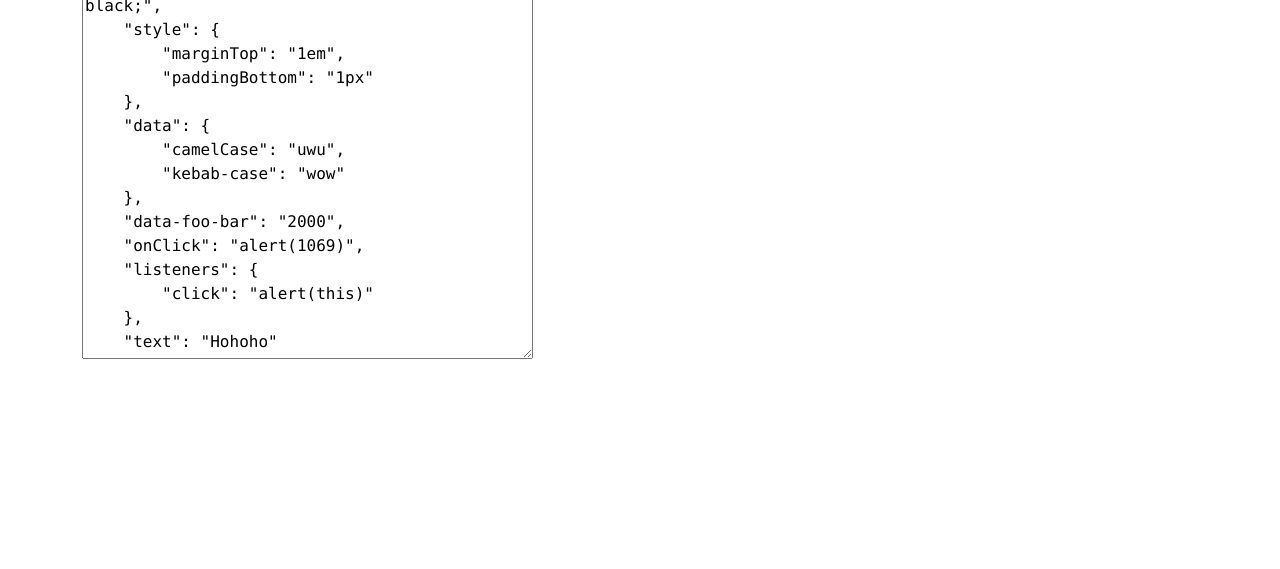
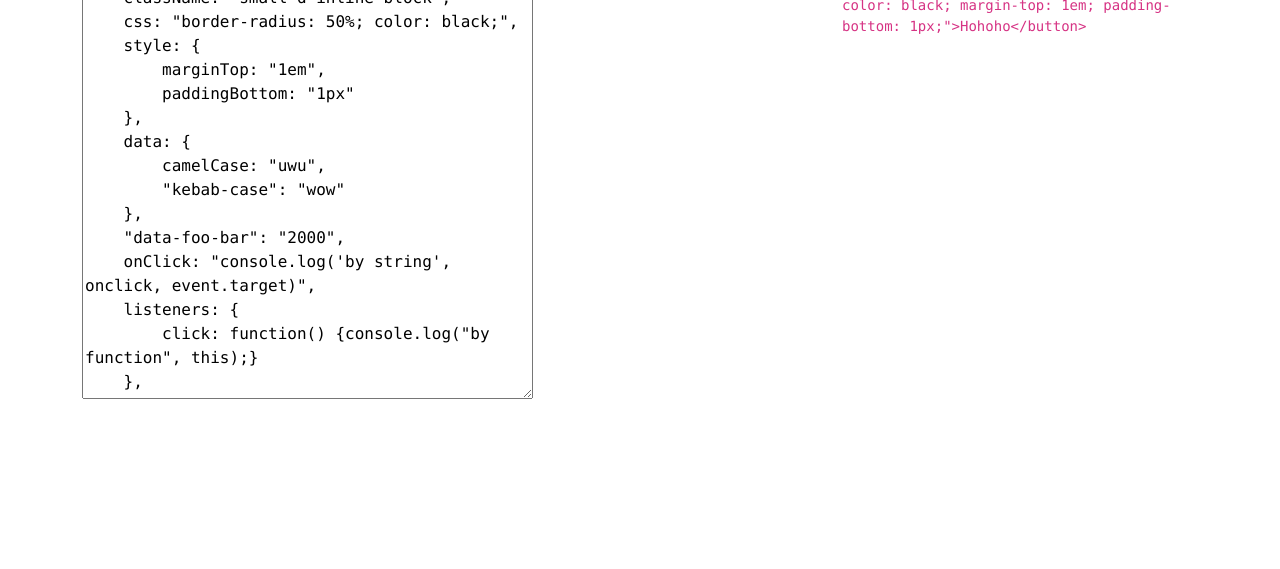
Before and after one commit to kong0107/JSML, a website: page index.html in a window 1280 px wide. Shown: the part 231-800 px from the top of the page. Drawn offline with nearby package versions, Linux system fonts and the light colour scheme.

Commit message:
make demo able to use js object

```diff
--- a/index.html
+++ b/index.html
@@ -8,33 +8,36 @@
 <script src="index.js"></script>
 </head>
 <body class="container">
-<h1>JSML: <em>JS</em>ON that represents HT<em>ML</em></h1>
-<main class="row">
+<header>
+    <h1>JSML: <em>JS</em>ON that represents HT<em>ML</em></h1>
+    <p><a href="https://github.com/kong0107/jsml">source code</a></p>
+</header>
+<main class="row h-100">
     <section class="col-lg-5 mb-4">
         <h2><label for="textarea">Input JSML</label></h2>
         <textarea id="textarea" class="w-100 font-monospace">
-            {"button": {
-                "type": "button",
-                "class": ["btn", "btn-primary"],
-                "className": "small d-inline-block",
-                "css": "border-radius: 50%; color: black;",
-                "style": {
-                    "marginTop": "1em",
-                    "paddingBottom": "1px"
+            {button: {
+                type: "button",
+                class: ["btn", "btn-primary"],
+                className: "small d-inline-block",
+                css: "border-radius: 50%; color: black;",
+                style: {
+                    marginTop: "1em",
+                    paddingBottom: "1px"
                 },
-                "data": {
-                    "camelCase": "uwu",
+                data: {
+                    camelCase: "uwu",
                     "kebab-case": "wow"
                 },
                 "data-foo-bar": "2000",
-                "onClick": "alert(1069)",
-                "listeners": {
-                    "click": "alert(this)"
+                onClick: "console.log('by string', onclick, event.target)",
+                listeners: {
+                    click: function() {console.log("by function", this);}
                 },
-                "text": "Hohoho"
+                text: "Hohoho"
             }}
         </textarea>
-        <div id="status"></div>
+        <div id="statusx"></div>
     </section>
     <section class="col-lg-3 mb-4">
         <h2>Element created</h2>
@@ -46,16 +49,16 @@
     </section>
 </main>
 <script>
-["textarea", "status", "element", "html"]
+["textarea", "statusx", "element", "html"]
 .map(id => window[id] = document.getElementById(id));
 
 textarea.addEventListener("input", event => {
     textarea.style.height = (textarea.value.split(/\n/).length * 1.5 + .5) + "em";
     while(element.lastChild?.remove());
-    status.lastChild?.remove();
+    statusx.lastChild?.remove();
     html.lastChild?.remove();
     try {
-        const obj = JSON.parse(event.target.value);
+        const obj = Function(`return (${event.target.value});`)();
         const elem = JSML.createElement(obj);
         console.debug(elem);
         if(!elem) return;
@@ -63,7 +66,7 @@ textarea.addEventListener("input", event => {
         html.textContent = elem.outerHTML;
     }
     catch(err) {
-        status.textContent = err;
+        statusx.textContent = err;
     }
 });
 
```
Also changed, not shown: README.md.
